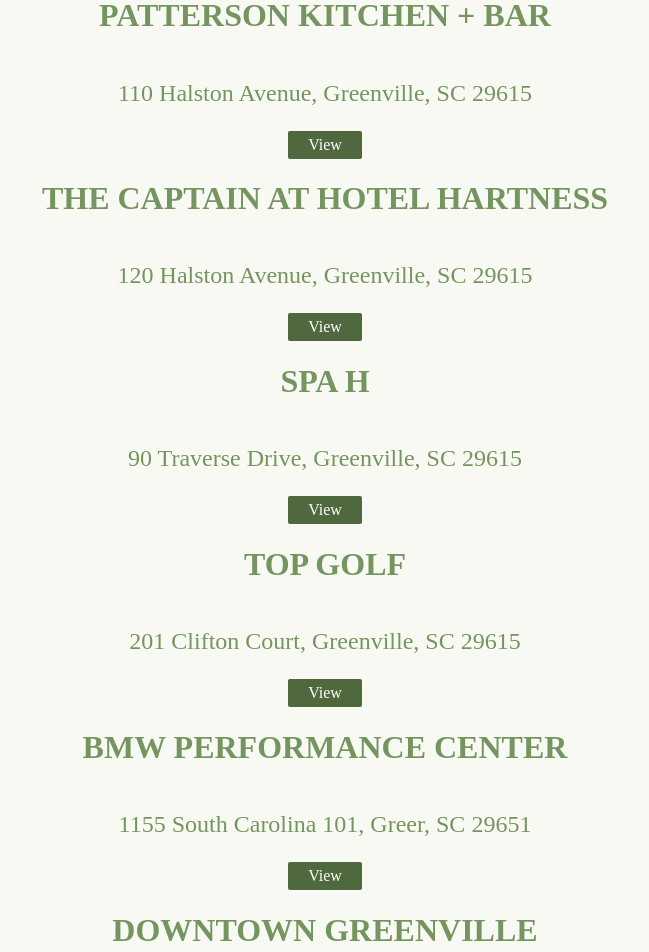
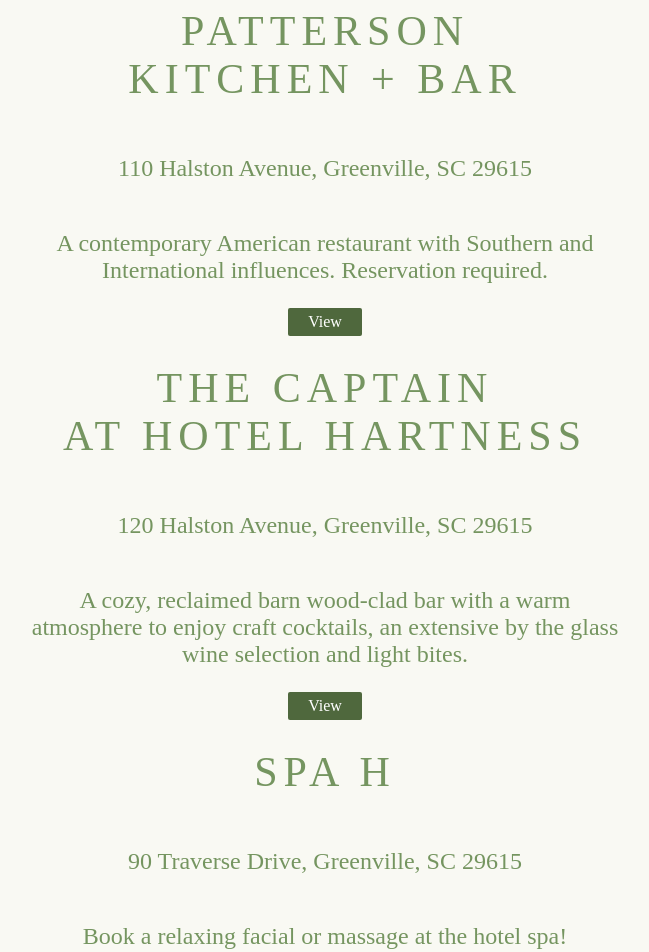
Before and after one commit to colecrum26/wedding, a React (Create React App) app in the folder wedding-website/: page /things-to-do in a window 1280 px wide. Shown: the part 240-1192 px from the top of the page, without its empty margins (315-964 px from the left). Built offline with nearby package versions, Linux system fonts and the light colour scheme.

Commit message:
linked ttd websites and added copy

```diff
--- a/wedding-website/src/App.css
+++ b/wedding-website/src/App.css
@@ -37,7 +37,7 @@ header {
   top: 0;
   background-color: var(--primary-background);
 }
-.header-name {
+.header-main {
   font-family: "Cormorant Infant";
   font-size: 42px;
   font-weight: 100;
@@ -88,6 +88,7 @@ li {
 .content-wrapper {
   width: 100%;
   margin: 40px 0;
+  text-align: center;
 }
 .content-wrapper.wp {
   display: flex;
@@ -126,13 +127,22 @@ li {
   margin: 10px;
   padding: 10px;
   line-height: 2.5rem;
+  text-align: center;
 }
 .bp-item {
   font-size: 24px;
 }
-/* .wedding-role {
+.wp-list-title {
+  font-family: "Cormorant Infant";
+  font-size: 32px;
+  /* font-weight: bolder; */
+  text-decoration: underline;
+  margin-bottom: 16px;
+  letter-spacing: 3px;
+}
+.wedding-role {
   align-self: center;
-} */
+}
 
 .activities {
   max-width: 600px;
--- a/wedding-website/src/components/header.jsx
+++ b/wedding-website/src/components/header.jsx
@@ -5,7 +5,7 @@ function Header() {
     return (
         <header>
             <nav>
-                <h1 id="header-title" className="header-name"><NavLink to="/">REBECCA & COLE</NavLink></h1>
+                <h1 className="header-main" id="header-title"><NavLink to="/">REBECCA & COLE</NavLink></h1>
                 <ul className="nav-links">
                     <li className="nav-item"><NavLink to="/">Home</NavLink></li>
                     <li className="nav-item"><NavLink to="/schedule">Schedule</NavLink></li>
--- a/wedding-website/src/pages/home.jsx
+++ b/wedding-website/src/pages/home.jsx
@@ -9,9 +9,9 @@ export default function Home() {
         <img src="" alt="our best look" />
         <div className="info-container">
           <div className="general-info">
-            <h1 className="header-name">REBECCA NORWOOD</h1>
+            <h1 className="header-main">REBECCA NORWOOD</h1>
             <p>and</p>
-            <h1 className="header-name">COLE CRUMRINE</h1>
+            <h1 className="header-main">COLE CRUMRINE</h1>
             <h3>May 3, 2025</h3>
             <h4>Hotel Hartness, Greenville, South Carolina</h4>
           </div>
--- a/wedding-website/src/pages/schedule.jsx
+++ b/wedding-website/src/pages/schedule.jsx
@@ -6,7 +6,7 @@ export default function Schedule() {
       <Header />
       <div className="content-wrapper">
         <div className="events">
-          <h1 className="header-name">FRIDAY, MAY 2, 2025</h1>
+          <h1 className="header-main">FRIDAY, MAY 2, 2025</h1>
           <h1>Rehearsal Dinner</h1>
           <p>6:00pm - 8:00pm</p>
           <p>Hans & Franz Biergarten</p>
@@ -19,7 +19,7 @@ export default function Schedule() {
           <p>Attire: Casual Cocktail</p>
         </div>
         <div className="events">
-          <h1 className="header-name">SATURDAY, MAY 3, 2025</h1>
+          <h1 className="header-main">SATURDAY, MAY 3, 2025</h1>
           <h1>Ceremony & Reception</h1>
           <p>6:00pm - 11:00pm</p>
           <p>Hotel Hartness</p>
--- a/wedding-website/src/pages/travel.jsx
+++ b/wedding-website/src/pages/travel.jsx
@@ -8,9 +8,9 @@ export default function Travel() {
                 {/* fix spacing */}
                 {/* link to HH website */}
                 <span>Hotel</span>
-                <h1 className="header-name">HOTEL HARTNESS</h1>
+                <h1 className="header-main">HOTEL HARTNESS</h1>
                 <span>Flight</span>
-                <h1 className="header-name">GREENVILLE-SPARTANBURG INTL AIRPORT (GSP)</h1>
+                <h1 className="header-main">GREENVILLE-SPARTANBURG INTL AIRPORT (GSP)</h1>
             </div>
         </div>
     );
--- a/wedding-website/src/pages/ttd.jsx
+++ b/wedding-website/src/pages/ttd.jsx
@@ -7,32 +7,72 @@ export default function ThingsToDo() {
       <Header />
       <div className="content-wrapper">
         <div className="activities">
-          <h1>PATTERSON KITCHEN + BAR</h1>
+          <h1 className="header-main">
+            PATTERSON <br />
+            KITCHEN + BAR
+          </h1>
           <p>110 Halston Avenue, Greenville, SC 29615</p>
-          <NavLink className="faux">View</NavLink>
+          <p>
+            A contemporary American restaurant with Southern and International
+            influences. Reservation required.
+          </p>
+          <NavLink
+            className="faux"
+            to="https://www.hotelhartness.com/experiences/dine"
+            target="_blank"
+          >
+            View
+          </NavLink>
         </div>
         <div className="activities">
-          <h1>THE CAPTAIN AT HOTEL HARTNESS</h1>
+          <h1 className="header-main">
+            THE CAPTAIN <br />
+            AT HOTEL HARTNESS
+          </h1>
           <p>120 Halston Avenue, Greenville, SC 29615</p>
-          <NavLink className="faux">View</NavLink>
+          <p>
+            A cozy, reclaimed barn wood-clad bar with a warm atmosphere to enjoy
+            craft cocktails, an extensive by the glass wine selection and light
+            bites.
+          </p>
+          <NavLink
+            className="faux"
+            to="https://www.hotelhartness.com/experiences/dine"
+            target="_blank"
+          >
+            View
+          </NavLink>
         </div>
         <div className="activities">
-          <h1>SPA H</h1>
+          <h1 className="header-main">SPA H</h1>
           <p>90 Traverse Drive, Greenville, SC 29615</p>
-          <NavLink className="faux">View</NavLink>
+          <p>Book a relaxing facial or massage at the hotel spa!</p>
+          <NavLink
+            className="faux"
+            to="https://www.hotelhartness.com/experiences/spa-h"
+            target="_blank"
+          >
+            View
+          </NavLink>
         </div>
         <div className="activities">
-          <h1>TOP GOLF</h1>
+          <h1 className="header-main">TOPGOLF</h1>
           <p>201 Clifton Court, Greenville, SC 29615</p>
-          <NavLink className="faux">View</NavLink>
+          <NavLink className="faux" to="https://topgolf.com/us/greenville/" target="_blank">View</NavLink>
         </div>
         <div className="activities">
-          <h1>BMW PERFORMANCE CENTER</h1>
+          <h1 className="header-main">BMW PERFORMANCE CENTER</h1>
           <p>1155 South Carolina 101, Greer, SC 29651</p>
-          <NavLink className="faux">View</NavLink>
+          <p>
+            Looking for a once-in-a-lifetime excursion? Check out the BMW
+            Performance Driving School located a short drive from Hotel
+            Hartness! We promise you won't regret booking this thrilling
+            experience.
+          </p>
+          <NavLink className="faux" to="https://bmwperformancecenter.com/" target="_blank">View</NavLink>
         </div>
         <div className="activities">
-          <h1>DOWNTOWN GREENVILLE</h1>
+          <h1 className="header-main">DOWNTOWN GREENVILLE</h1>
           <p>Greenville, SC 29601</p>
           <p>
             From walking through Falls Park, to shopping on Main Street, you
--- a/wedding-website/src/pages/wparty.jsx
+++ b/wedding-website/src/pages/wparty.jsx
@@ -7,10 +7,11 @@ export default function WeddingParty() {
       <div className="content-wrapper wp">
         <div className="bp-list">
           <ul className="maids">
+            <span className="wp-list-title">BRIDESMAIDS</span>
             <li className="bp-item">MARY CONNOR COX</li>
-            <span className="wedding-role">(Maid of Honor)</span>
+            <span className="wedding-role">Maid of Honor</span>
             <li className="bp-item">HALEY HUGHES</li>
-            <span className="wedding-role">(Maid of Honor)</span>
+            <span className="wedding-role">Maid of Honor</span>
             <li className="bp-item">TORI CARTER</li>
             <li className="bp-item">LOGAN COLE</li>
             <li className="bp-item">REID COX</li>
@@ -24,8 +25,9 @@ export default function WeddingParty() {
         </div>
         <div className="bp-list">
           <ul className="men">
+            <span className="wp-list-title">GROOMSMEN</span>
             <li className="bp-item">SCOTT CRUMRINE</li>
-            <span className="wedding-role">(Best Man)</span>
+            <span className="wedding-role">Best Man</span>
             <li className="bp-item">DAVID ANDERSON</li>
             <li className="bp-item">REID CARTER</li>
             <li className="bp-item">DENTON COKER</li>
--- a/wedding-website/src/style/header.css
+++ b/wedding-website/src/style/header.css
@@ -10,6 +10,7 @@
 }
 
 .nav-item {
+    font-size: 18px;
     padding: 0 20px;
     list-style: none;
 }
```
